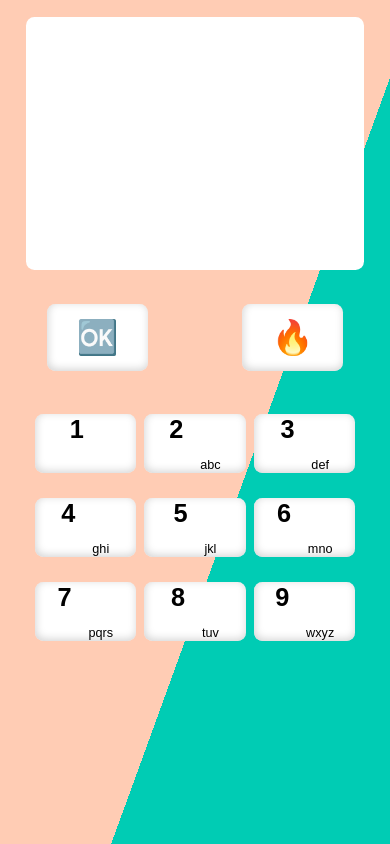
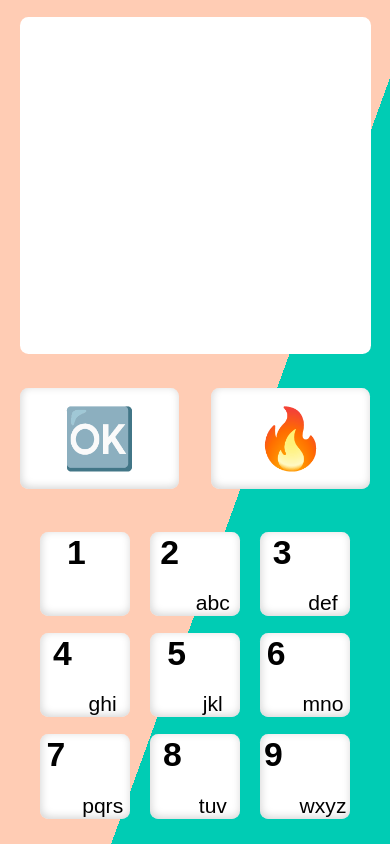
Before and after one commit to KarinaDavtyan/converter, a React (Create React App) app: page / in a window 390 px wide. Built offline with nearby package versions, Linux system fonts and the light colour scheme.

Commit message:
fix: change selectors in media query

```diff
--- a/src/App.css
+++ b/src/App.css
@@ -6,31 +6,34 @@ and (max-width: 800px) {
     width: 100%;
     border-radius: 0%;
   }
-  .DisplayComponent {
+  .PhoneContainer > .DisplayComponent {
     width: 90vw;
     height: 40vh;
   }
-  .ControlButtons {
+  .PhoneContainer > .ControlButtons {
     justify-content: center;
   }
-  .ControlButtons > button {
+  .PhoneContainer > .ControlButtons > button {
     height: 12vh;
     width: 41vw;
     margin: 0 4vw 0 4vw;
   }
-  .NumButtons {
+  .PhoneContainer > .NumButtons {
     width: 90vw;
   }
-  .NumButtons > button {
+  .PhoneContainer > .NumButtons > button {
     height: 10vh;
     width: 23vw;
     margin-top: 2vh;
   }
-  .KeyNumber {
+  .PhoneContainer > .NumButtons > button > .KeyNumber {
     font-size: 4vh;
   }
-  .KeyLetters {
+  .PhoneContainer > .NumButtons > button > .KeyLetters {
     font-size: 2.5vh;
+  }
+  .PhoneContainer > .ControlButtons > button {
+    font-size: 7vh;
   }
 }
 
```
